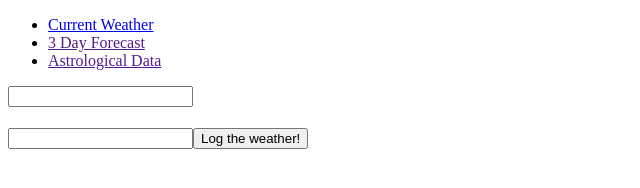
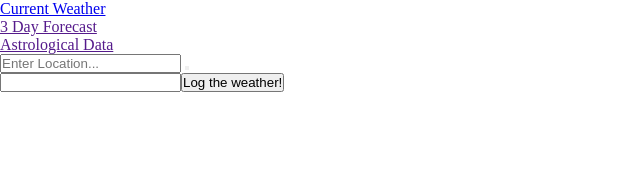
Before and after one commit to dario-cruz/Project-Weather-App, a website built with webpack: page src/index.html in a window 1280 px wide. Shown: the whole page, without its empty margins (0-640 px from the left). Built offline with nearby package versions, Linux system fonts and the light colour scheme; no server answers; what @dariocru/attribute-helper would draw is missing.

Commit message:
Add form element for search bar implimentation. Add style reset to css file.

```diff
--- a/src/index.css
+++ b/src/index.css
@@ -0,0 +1,6 @@
+/* Style reset. */
+* {
+    margin: 0;
+    padding: 0;
+    box-sizing: border-box;
+}
--- a/src/index.html
+++ b/src/index.html
@@ -24,7 +24,10 @@
     </nav>
     <div class="main-app">
         <div class="search-bar">
-            <input type="text" name="location-input" id="location-input">
+            <form action="">
+                <input type="search" name="location-input" id="location-input" placeholder="Enter Location...">
+                <button id="location-submit" type="submit"></button>
+            </form>
         </div>
         <div class="date-display">
             <p class="location"></p>
```
